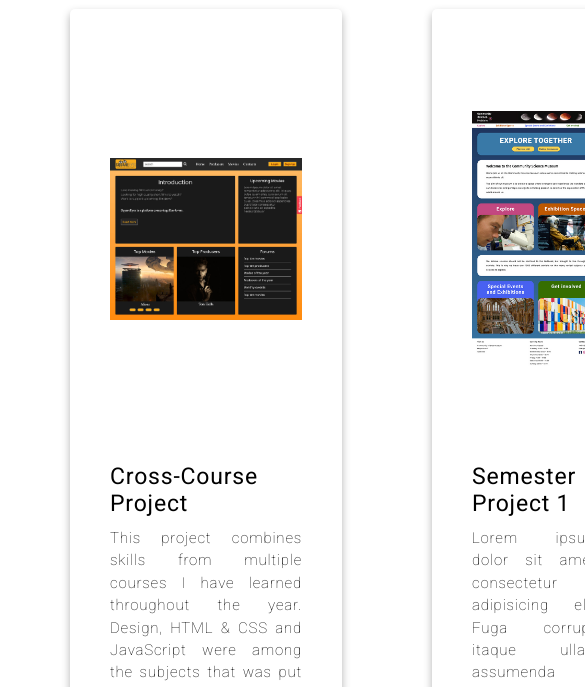
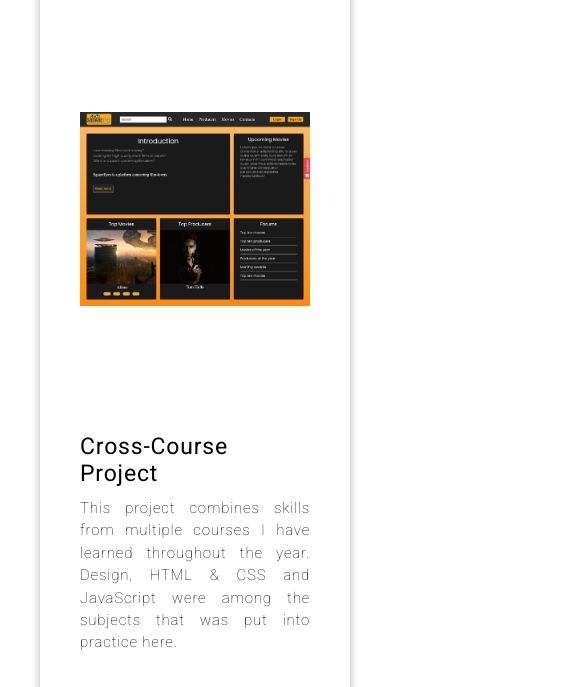
Before and after one commit to norbadboy/norbadboy, a plain HTML site: page portfolio/html/home.html in a window 390 px wide. Shown: the part 158-845 px from the top of the page, 585 px wide, since content can reach past the window. Drawn offline with Linux system fonts and the light colour scheme.

Commit message:
add mobile view

```diff
--- a/portfolio/css/home.css
+++ b/portfolio/css/home.css
@@ -68,7 +68,7 @@ button {
   color: black;
   font-size: 25px;
 }
-.fa-globe{
+.fa-globe {
   font-size: 24px;
 }
 .icon--wrapper .icon--container:hover .icon--name,
@@ -83,7 +83,7 @@ button {
 }
 .cards--container {
   display: grid;
-  grid-template-columns: auto auto;
+  grid-template-columns: 1fr 1fr;
   grid-gap: 90px;
 }
 .card {
@@ -114,3 +114,19 @@ button {
 .link--container {
   margin-top: 10px;
 }
+
+/* mobile */
+@media screen and (max-width: 1065px) {
+  .cards--template {
+    padding: 0px;
+  }
+  .cards--container {
+    grid-gap: 50px;
+  }
+}
+
+@media screen and (max-width: 805px) {
+  .cards--container {
+    grid-template-columns: 1fr;
+  }
+}
--- a/portfolio/css/intro.css
+++ b/portfolio/css/intro.css
@@ -2,7 +2,7 @@
 
 main {
   display: flex;
-  max-height: 100vh;
+  height: 100vh;
   max-width: 1440px;
   overflow-y: hidden;
 }
--- a/portfolio/css/style.css
+++ b/portfolio/css/style.css
@@ -7,7 +7,7 @@
   --light-black: rgba(0, 0, 0, 0.3);
 }
 main {
-  padding: 0 40px 0 40px;
+  padding: 0 40px 40px 40px;
   max-width: 1440px;
 }
 
```
